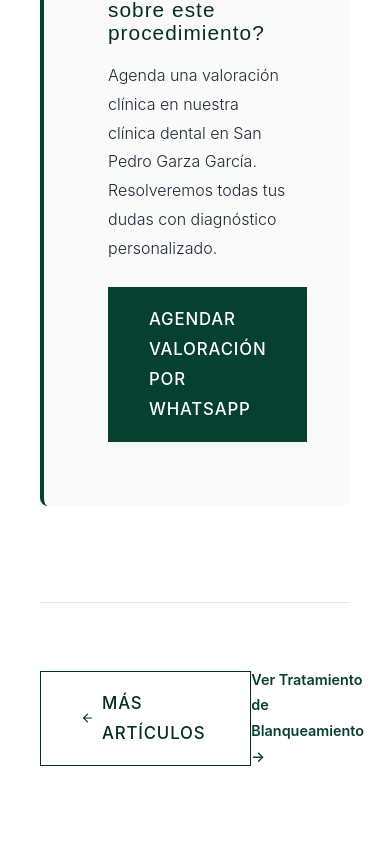
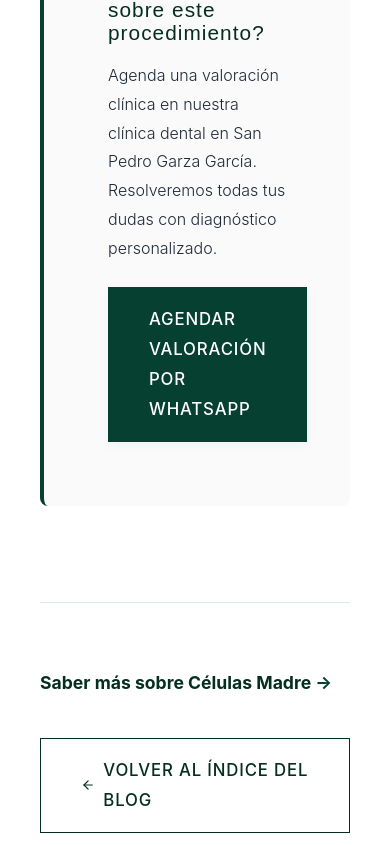
Before and after one commit to isabellaocampo2026-source/transformandosonrisas, a Next.js app: page /blog/celulas-madre-dentales-futuro in a window 390 px wide. Shown: the part 4676-5521 px from the top of the page. Built offline with nearby package versions, Linux system fonts and the light colour scheme.

Commit message:
fix: make blog post footer links mobile responsive and dynamically link to related treatment

```diff
--- a/src/app/blog/[slug]/page.jsx
+++ b/src/app/blog/[slug]/page.jsx
@@ -59,6 +59,22 @@ export default async function BlogPostPage({ params }) {
     const { slug } = await params;
     const post = blogPosts.find((p) => p.slug === slug);
     if (!post) notFound();
+
+    const treatmentMap = {
+        "mitos-blanqueamiento-dental-2024": { slug: "blanqueamiento-dental", name: "Blanqueamiento Dental" },
+        "primera-visita-dentista-ninos": { slug: "odontopediatria", name: "Odontopediatría" },
+        "celulas-madre-dentales-futuro": { slug: "celulas-madre-con-dientes", name: "Células Madre" },
+        "ortodoncia-adultos-nunca-es-tarde": { slug: "ortodoncia", name: "Ortodoncia" },
+        "diseno-sonrisa-que-esperar": { slug: "odontologia-estetica", name: "Odontología Estética" },
+        "rehabilitacion-oral-cuando-necesitarla": { slug: "rehabilitacion", name: "Rehabilitación Oral" },
+        "endodoncia-tratamiento-conducto-sin-dolor": { slug: "endodoncia", name: "Endodoncia" },
+        "ronquidos-solucion-dental": { slug: "ronquidos", name: "Tratamiento de Ronquidos" },
+        "laser-dental-que-puede-tratar": { slug: "laser", name: "Láser Dental" },
+        "salud-dental-embarazo-guia-completa": { slug: "embarazo", name: "Odontología en el Embarazo" },
+        "salud-dental-adulto-mayor": { slug: "odontogeriatria", name: "Odontogeriatría" },
+    };
+
+    const relatedTreatment = treatmentMap[post.slug];
 
     const articleSchema = {
         "@context": "https://schema.org",
@@ -139,13 +155,15 @@ export default async function BlogPostPage({ params }) {
                     <a href="https://wa.me/528182522667?text=Hola%2C%20estaba%20leyendo%20su%20blog%20y%20me%20gustar%C3%ADa%20agendar%20una%20valoraci%C3%B3n." target="_blank" rel="noopener noreferrer" className="btn btn-primary" style={{ display: 'inline-block' }}>Agendar Valoración por WhatsApp</a>
                 </div>
 
-                {/* Article footer / Tags */}
-                <div style={{ marginTop: 'var(--spacing-2xl)', paddingTop: 'var(--spacing-xl)', borderTop: '1px solid var(--color-border)', display: 'flex', justifyContent: 'space-between', alignItems: 'center' }}>
-                    <Link href="/blog" className="btn btn-outline" style={{ display: 'inline-flex', alignItems: 'center', gap: '8px' }}>
-                        <ArrowLeft size={18} /> Más artículos
-                    </Link>
-                    <Link href={`/tratamientos/blanqueamiento-dental`} style={{ color: 'var(--color-primary)', fontWeight: 600, textDecoration: 'none', fontSize: '0.9rem' }}>
-                        Ver Tratamiento de Blanqueamiento →
+                {/* Article footer */}
+                <div className="flex flex-col gap-md" style={{ marginTop: 'var(--spacing-2xl)', paddingTop: 'var(--spacing-xl)', borderTop: '1px solid var(--color-border)' }}>
+                    {relatedTreatment && (
+                        <Link href={`/tratamientos/${relatedTreatment.slug}`} style={{ color: 'var(--color-primary-dark)', fontWeight: 700, textDecoration: 'none', fontSize: '1.1rem', display: 'inline-block', paddingBottom: 'var(--spacing-sm)' }}>
+                            Saber más sobre {relatedTreatment.name} <span style={{ color: 'var(--color-primary)' }}>→</span>
+                        </Link>
+                    )}
+                    <Link href="/blog" className="btn btn-outline" style={{ display: 'inline-flex', alignItems: 'center', gap: '8px', alignSelf: 'flex-start' }}>
+                        <ArrowLeft size={18} /> Volver al índice del blog
                     </Link>
                 </div>
             </article>
```
